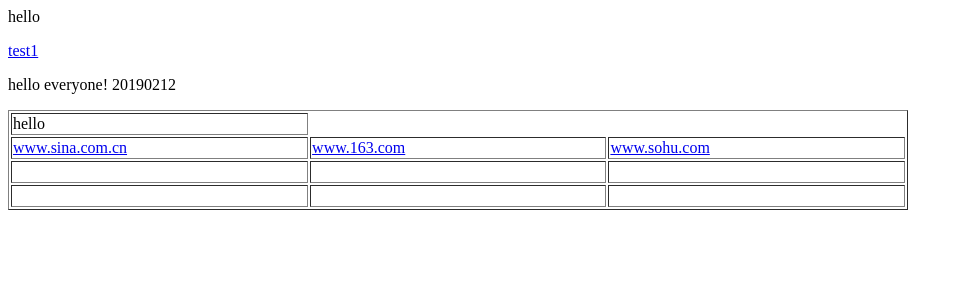
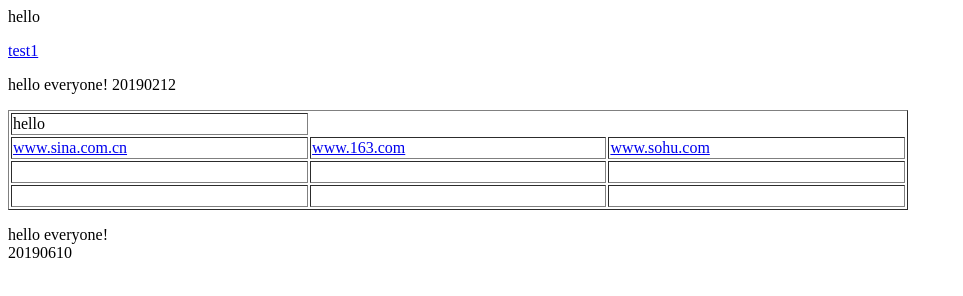
Before and after one commit to royzhang0755/royzhang0755.github.io, a plain HTML site: page index.html in a window 1280 px wide. Shown: the whole page, without its empty margins (0-963 px from the left). Drawn offline with Linux system fonts and the light colour scheme.

Commit message:
Update index.html
create date

```diff
--- a/index.html
+++ b/index.html
@@ -25,5 +25,7 @@
     </tr>
   </tbody>
 </table>
+
+<p>hello everyone!<br/> 20190610</p>
 <p>&nbsp;</p>
 </body></html>
```
